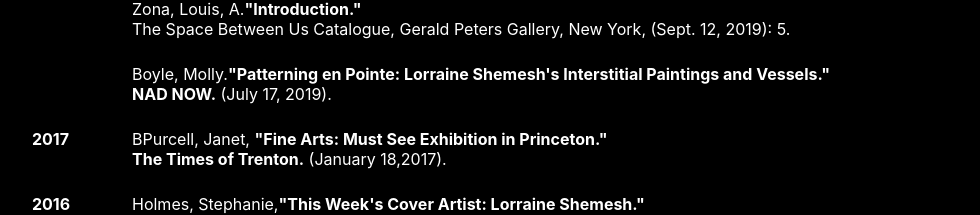
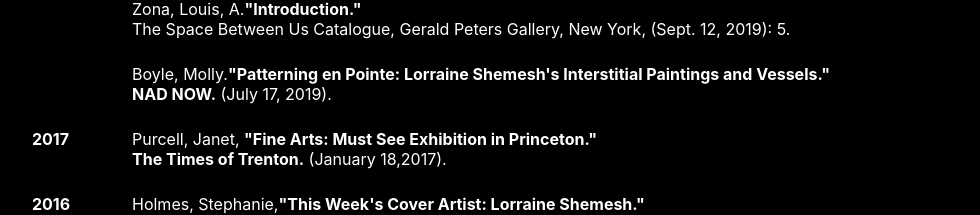
Before and after one commit to aishatoule/lorraine-shemesh-site, a React (Create React App) app: page /words in a window 1280 px wide. Shown: the part 880-1095 px from the top of the page, without its empty margins (278-1258 px from the left). Built offline with nearby package versions, Linux system fonts and the light colour scheme; what redux-immutable-state-invariant would draw is missing.

Commit message:
fixing typo in words

```diff
--- a/src/components/pages/Words.js
+++ b/src/components/pages/Words.js
@@ -38,7 +38,7 @@
                     <p className="exhibition-year"><b>2017</b></p>
                     <div className="exhibition-content-right">
                         <div className="exhibition-container">
-                            <p className="exhibition-name">BPurcell, Janet, <b><a href="https://unruffled-knuth-c3e5aa.netlify.app/">"Fine Arts: Must See Exhibition in Princeton."</a></b></p>
+                            <p className="exhibition-name">Purcell, Janet, <b><a href="https://unruffled-knuth-c3e5aa.netlify.app/">"Fine Arts: Must See Exhibition in Princeton."</a></b></p>
                             <p className="exhibition-name"><b>The Times of Trenton.</b> (January 18,2017).</p>
                         </div>
                     </div>
```
